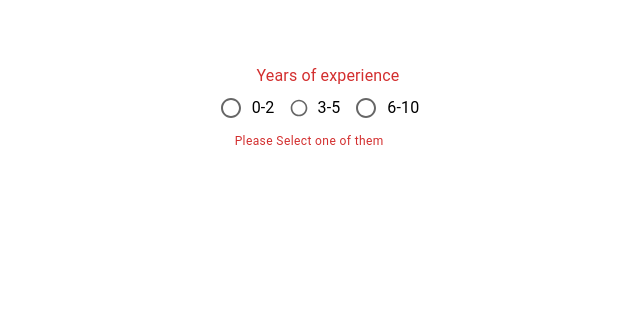
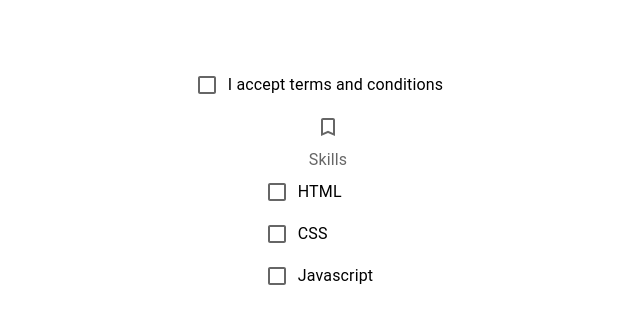
Before and after one commit to jeus0630/react-mui-demo, a React (Vite) app: page / in a window 1280 px wide. Shown: the top 324 px of the page, without its empty margins (312-952 px from the left). Built offline with nearby package versions, Linux system fonts and the light colour scheme.

Commit message:
Mui ChdckBox

```diff
--- a/src/App.tsx
+++ b/src/App.tsx
@@ -1,11 +1,11 @@
 import './App.css';
-import MuiRadioButton from "./components/MuiRadioButton";
+import MuiCheckBox from './components/MuiCheckBox';
 
 function App() {
 
   return(
     <div className="App">
-      <MuiRadioButton></MuiRadioButton>
+      <MuiCheckBox></MuiCheckBox>
     </div>
   )
 }
--- a/src/components/MuiCheckBox.tsx
+++ b/src/components/MuiCheckBox.tsx
@@ -29,14 +29,6 @@ export default function MuiCheckBox(){
 
     }
 
-    const changeHandlerTest = (event: React.ChangeEvent<HTMLInputElement>) => {
-        const value = event.target.value;
-        setA(typeof value === 'string' ? value.split(',') : value);
-    }
-
-    console.log(a);
-
-
     return (
         <Box>
             <Box>
@@ -52,7 +44,7 @@ export default function MuiCheckBox(){
             <Box>
                 <FormControl>
                     <FormLabel>Skills</FormLabel>
-                    <FormGroup onChange={changeHandlerTest}>
+                    <FormGroup>
                         <FormControlLabel label="HTML" control={<Checkbox value="html" checked={skills.includes('html')} onChange={handleSkillChange}/>}/>
                         <FormControlLabel label="CSS" control={<Checkbox value="css" checked={skills.includes('css')} onChange={handleSkillChange}/>}/>
                         <FormControlLabel label="Javascript" control={<Checkbox value="javascript" checked={skills.includes('javascript')} onChange={handleSkillChange}/>}/>
```
